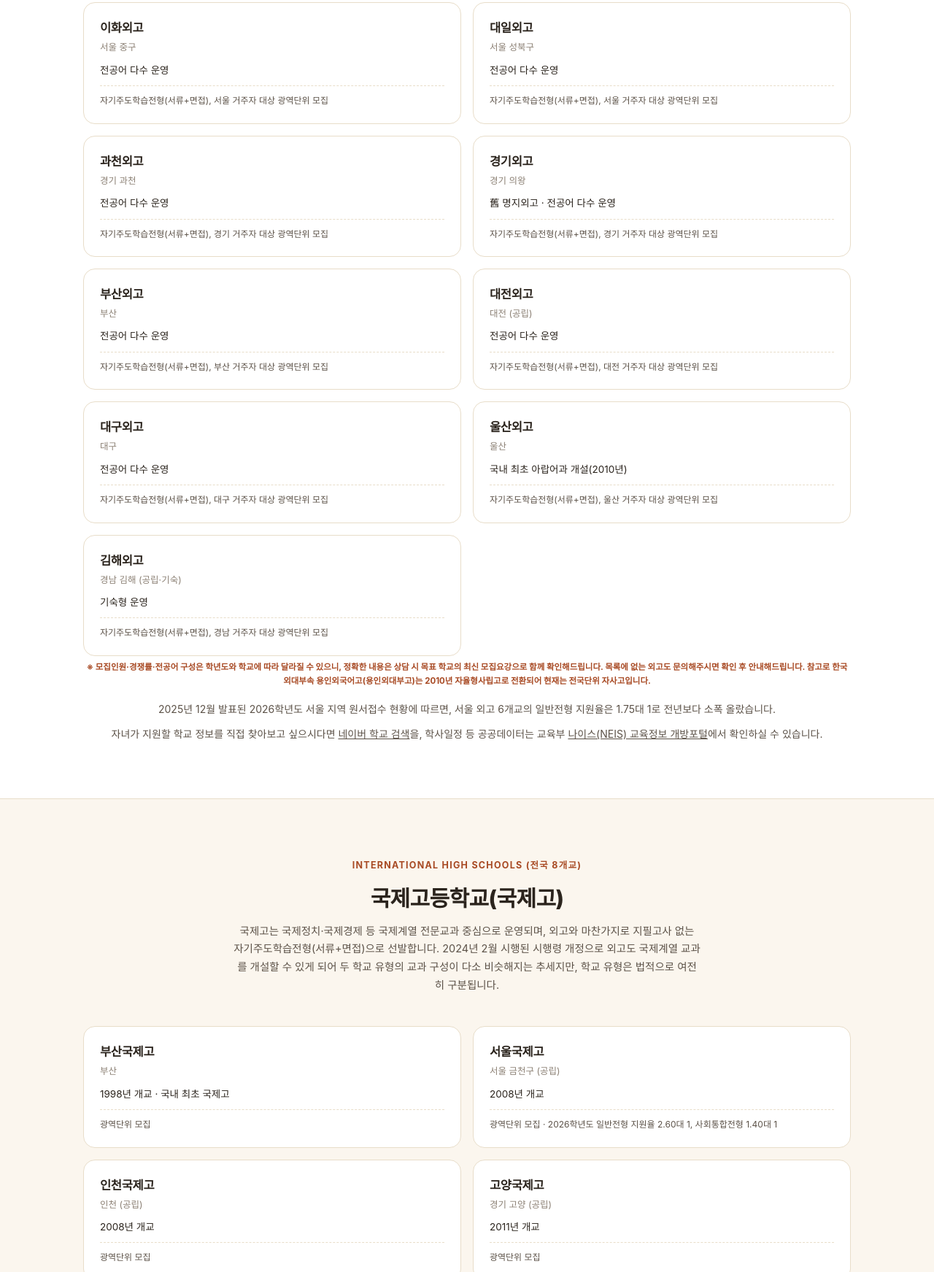
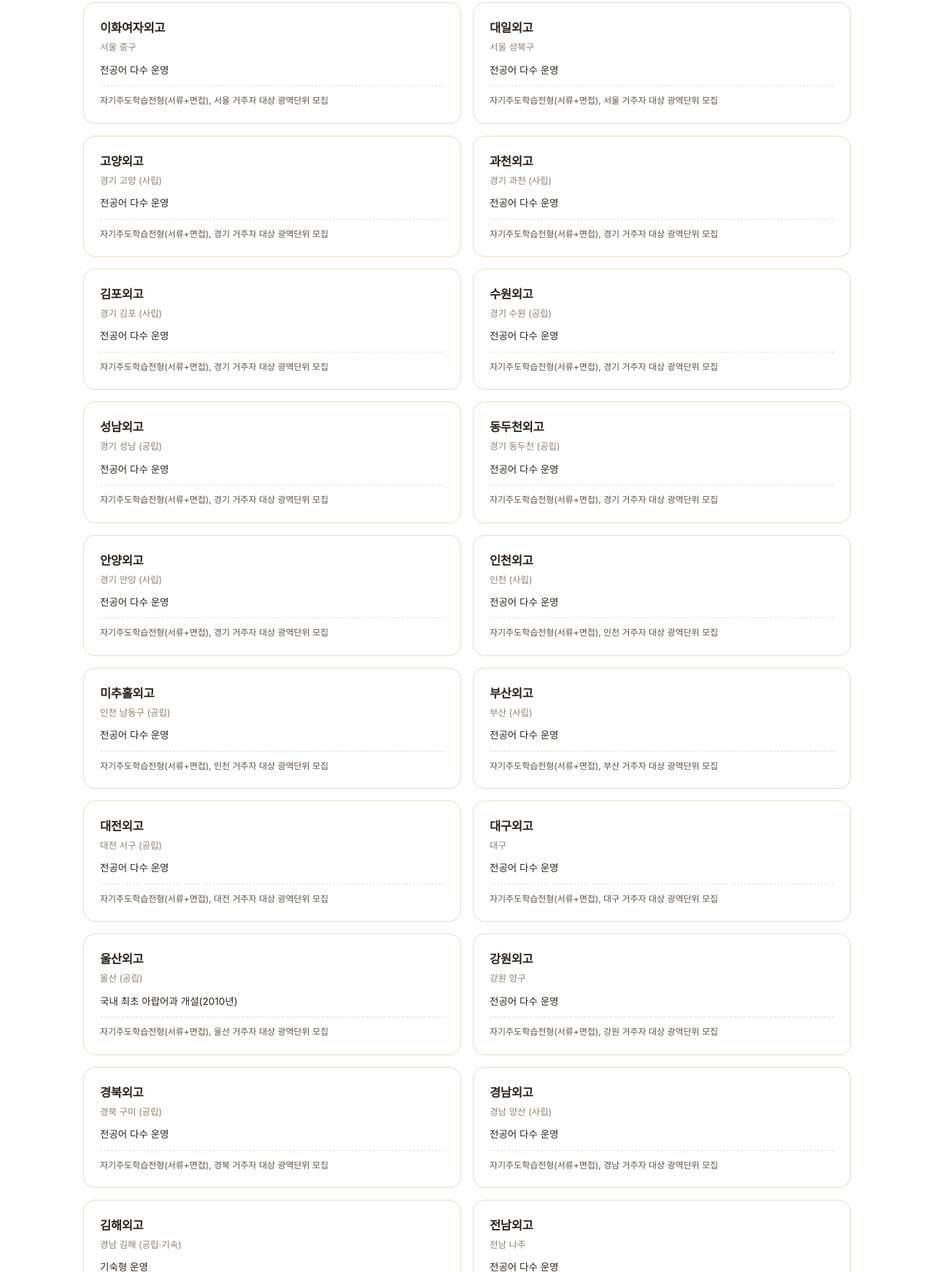
Before and after one commit to hasa080525-ctrl/high-score, a plain HTML site: page schools.html in a window 1280 px wide. Shown: the part 1057-2800 px from the top of the page at 73% size. Drawn offline with Linux system fonts and the light colour scheme; a web font is replaced by a local one.

Commit message:
외고 목록을 전국 28개교 전체로 확장 (WebSearch로 학교별 현황 전수 검증)
경기외고(2026학년도 자사고 전환)는 목록에서 제외하고, 고양·김포·수원·성남·
동두천·안양·인천·미추홀·강원·경북·경남·전남·전북·제주·충남·충북외고 등
기존에 없던 15개교를 새로 추가. 이화외고는 정식 명칭(이화여자외고)으로 수정.

Co-Authored-By: Claude Sonnet 5 <noreply@anthropic.com>

```diff
--- a/schools.html
+++ b/schools.html
@@ -7,14 +7,14 @@
 <link rel="icon" type="image/svg+xml" href="/favicon.svg">
 <link rel="apple-touch-icon" href="/favicon.svg">
 <title>전국 외고·국제고·국제중 안내 | 하이스코어</title>
-<meta name="description" content="대원외고·명덕외고·한영외고 등 각 시·도 외국어고등학교, 서울국제고·부산국제고·청심국제고 등 전국 8개 국제고등학교, 대원국제중·영훈국제중·청심국제중의 전형 특징을 정리했습니다. 학교별 전형 특성에 맞춘 상담이 가능합니다.">
+<meta name="description" content="대원외고·명덕외고·한영외고를 비롯해 전국 28개 외국어고등학교, 서울국제고·부산국제고·청심국제고 등 전국 8개 국제고등학교, 대원국제중·영훈국제중·청심국제중의 전형 특징을 정리했습니다. 학교별 전형 특성에 맞춘 상담이 가능합니다.">
 <meta name="robots" content="index, follow, max-snippet:-1, max-image-preview:large">
-<meta name="keywords" content="대원외고 과외, 명덕외고 과외, 한영외고 과외, 서울외고 과외, 이화외고 과외, 대일외고 과외, 과천외고 과외, 경기외고 과외, 부산외고 과외, 대전외고 과외, 대구외고 과외, 김해외고 과외, 울산외고 과외, 외고 목록, 외고 전형, 국제고 목록, 국제고 전형, 서울국제고 과외, 부산국제고 과외, 인천국제고 과외, 고양국제고 과외, 동탄국제고 과외, 세종국제고 과외, 대구국제고 과외, 청심국제고 과외, 국제중 목록, 대원국제중 과외, 영훈국제중 과외, 청심국제중 과외, 자기주도학습전형, 학교별 과외, 외고 전공어">
+<meta name="keywords" content="대원외고 과외, 명덕외고 과외, 한영외고 과외, 서울외고 과외, 이화여자외고 과외, 대일외고 과외, 고양외고 과외, 과천외고 과외, 김포외고 과외, 수원외고 과외, 성남외고 과외, 동두천외고 과외, 안양외고 과외, 인천외고 과외, 미추홀외고 과외, 부산외고 과외, 대전외고 과외, 대구외고 과외, 울산외고 과외, 강원외고 과외, 경북외고 과외, 경남외고 과외, 김해외고 과외, 전남외고 과외, 전북외고 과외, 제주외고 과외, 충남외고 과외, 충북외고 과외, 전국 외고 목록, 외고 전형, 국제고 목록, 국제고 전형, 서울국제고 과외, 부산국제고 과외, 인천국제고 과외, 고양국제고 과외, 동탄국제고 과외, 세종국제고 과외, 대구국제고 과외, 청심국제고 과외, 국제중 목록, 대원국제중 과외, 영훈국제중 과외, 청심국제중 과외, 자기주도학습전형, 학교별 과외, 외고 전공어">
 <link rel="canonical" href="https://high-score.co.kr/schools.html">
 <meta property="og:type" content="website">
 <meta property="og:site_name" content="하이스코어">
 <meta property="og:title" content="전국 외고·국제고·국제중 안내 | 하이스코어">
-<meta property="og:description" content="전국 외고 약 30개교, 국제고 8개교, 국제중을 정리했습니다. 학교별 전형 특성에 맞춘 상담이 가능합니다.">
+<meta property="og:description" content="전국 외고 28개교, 국제고 8개교, 국제중을 정리했습니다. 학교별 전형 특성에 맞춘 상담이 가능합니다.">
 <meta property="og:url" content="https://high-score.co.kr/schools.html">
 <meta property="og:image" content="https://high-score.co.kr/assets/hero-bg.png">
 <script type="application/ld+json">
@@ -95,7 +95,7 @@
 <section class="section-alt">
   <div class="wrap">
     <div class="section-head">
-      <div class="eyebrow-line">FOREIGN LANGUAGE HIGH SCHOOLS (전국 약 30개교)</div>
+      <div class="eyebrow-line">FOREIGN LANGUAGE HIGH SCHOOLS (전국 28개교)</div>
       <h2>외국어고등학교(외고)</h2>
       <p>외고는 자기주도학습전형(1단계 서류 → 2단계 면접, 지필고사 없음)으로 선발하며, 대부분 광역단위로 해당 시·도에 거주하는 학생만 지원할 수 있습니다(거주지에 외고가 없는 경우 예외적으로 타 시·도에 지원한 사례도 있습니다). 전공어는 영어·중국어·일본어·독일어·프랑스어·스페인어 등 학교마다 다르며, 울산외고는 국내 최초로 아랍어과를 운영하고 있습니다.</p>
     </div>
@@ -121,7 +121,7 @@
         <div class="school-schedule">자기주도학습전형(서류+면접), 서울 거주자 대상 광역단위 모집</div>
       </div>
       <div class="school-card">
-        <h3>이화외고</h3><div class="school-region">서울 중구</div>
+        <h3>이화여자외고</h3><div class="school-region">서울 중구</div>
         <div class="school-stat">전공어 다수 운영</div>
         <div class="school-schedule">자기주도학습전형(서류+면접), 서울 거주자 대상 광역단위 모집</div>
       </div>
@@ -131,22 +131,57 @@
         <div class="school-schedule">자기주도학습전형(서류+면접), 서울 거주자 대상 광역단위 모집</div>
       </div>
       <div class="school-card">
-        <h3>과천외고</h3><div class="school-region">경기 과천</div>
+        <h3>고양외고</h3><div class="school-region">경기 고양 (사립)</div>
         <div class="school-stat">전공어 다수 운영</div>
         <div class="school-schedule">자기주도학습전형(서류+면접), 경기 거주자 대상 광역단위 모집</div>
       </div>
       <div class="school-card">
-        <h3>경기외고</h3><div class="school-region">경기 의왕</div>
-        <div class="school-stat">舊 명지외고 · 전공어 다수 운영</div>
+        <h3>과천외고</h3><div class="school-region">경기 과천 (사립)</div>
+        <div class="school-stat">전공어 다수 운영</div>
         <div class="school-schedule">자기주도학습전형(서류+면접), 경기 거주자 대상 광역단위 모집</div>
       </div>
       <div class="school-card">
-        <h3>부산외고</h3><div class="school-region">부산</div>
+        <h3>김포외고</h3><div class="school-region">경기 김포 (사립)</div>
+        <div class="school-stat">전공어 다수 운영</div>
+        <div class="school-schedule">자기주도학습전형(서류+면접), 경기 거주자 대상 광역단위 모집</div>
+      </div>
+      <div class="school-card">
+        <h3>수원외고</h3><div class="school-region">경기 수원 (공립)</div>
+        <div class="school-stat">전공어 다수 운영</div>
+        <div class="school-schedule">자기주도학습전형(서류+면접), 경기 거주자 대상 광역단위 모집</div>
+      </div>
+      <div class="school-card">
+        <h3>성남외고</h3><div class="school-region">경기 성남 (공립)</div>
+        <div class="school-stat">전공어 다수 운영</div>
+        <div class="school-schedule">자기주도학습전형(서류+면접), 경기 거주자 대상 광역단위 모집</div>
+      </div>
+      <div class="school-card">
+        <h3>동두천외고</h3><div class="school-region">경기 동두천 (공립)</div>
+        <div class="school-stat">전공어 다수 운영</div>
+        <div class="school-schedule">자기주도학습전형(서류+면접), 경기 거주자 대상 광역단위 모집</div>
+      </div>
+      <div class="school-card">
+        <h3>안양외고</h3><div class="school-region">경기 안양 (사립)</div>
+        <div class="school-stat">전공어 다수 운영</div>
+        <div class="school-schedule">자기주도학습전형(서류+면접), 경기 거주자 대상 광역단위 모집</div>
+      </div>
+      <div class="school-card">
+        <h3>인천외고</h3><div class="school-region">인천 (사립)</div>
+        <div class="school-stat">전공어 다수 운영</div>
+        <div class="school-schedule">자기주도학습전형(서류+면접), 인천 거주자 대상 광역단위 모집</div>
+      </div>
+      <div class="school-card">
+        <h3>미추홀외고</h3><div class="school-region">인천 남동구 (공립)</div>
+        <div class="school-stat">전공어 다수 운영</div>
+        <div class="school-schedule">자기주도학습전형(서류+면접), 인천 거주자 대상 광역단위 모집</div>
+      </div>
+      <div class="school-card">
+        <h3>부산외고</h3><div class="school-region">부산 (사립)</div>
         <div class="school-stat">전공어 다수 운영</div>
         <div class="school-schedule">자기주도학습전형(서류+면접), 부산 거주자 대상 광역단위 모집</div>
       </div>
       <div class="school-card">
-        <h3>대전외고</h3><div class="school-region">대전 (공립)</div>
+        <h3>대전외고</h3><div class="school-region">대전 서구 (공립)</div>
         <div class="school-stat">전공어 다수 운영</div>
         <div class="school-schedule">자기주도학습전형(서류+면접), 대전 거주자 대상 광역단위 모집</div>
       </div>
@@ -156,17 +191,57 @@
         <div class="school-schedule">자기주도학습전형(서류+면접), 대구 거주자 대상 광역단위 모집</div>
       </div>
       <div class="school-card">
-        <h3>울산외고</h3><div class="school-region">울산</div>
+        <h3>울산외고</h3><div class="school-region">울산 (공립)</div>
         <div class="school-stat">국내 최초 아랍어과 개설(2010년)</div>
         <div class="school-schedule">자기주도학습전형(서류+면접), 울산 거주자 대상 광역단위 모집</div>
+      </div>
+      <div class="school-card">
+        <h3>강원외고</h3><div class="school-region">강원 양구</div>
+        <div class="school-stat">전공어 다수 운영</div>
+        <div class="school-schedule">자기주도학습전형(서류+면접), 강원 거주자 대상 광역단위 모집</div>
+      </div>
+      <div class="school-card">
+        <h3>경북외고</h3><div class="school-region">경북 구미 (공립)</div>
+        <div class="school-stat">전공어 다수 운영</div>
+        <div class="school-schedule">자기주도학습전형(서류+면접), 경북 거주자 대상 광역단위 모집</div>
+      </div>
+      <div class="school-card">
+        <h3>경남외고</h3><div class="school-region">경남 양산 (사립)</div>
+        <div class="school-stat">전공어 다수 운영</div>
+        <div class="school-schedule">자기주도학습전형(서류+면접), 경남 거주자 대상 광역단위 모집</div>
       </div>
       <div class="school-card">
         <h3>김해외고</h3><div class="school-region">경남 김해 (공립·기숙)</div>
         <div class="school-stat">기숙형 운영</div>
         <div class="school-schedule">자기주도학습전형(서류+면접), 경남 거주자 대상 광역단위 모집</div>
       </div>
+      <div class="school-card">
+        <h3>전남외고</h3><div class="school-region">전남 나주</div>
+        <div class="school-stat">전공어 다수 운영</div>
+        <div class="school-schedule">자기주도학습전형(서류+면접), 전남 거주자 대상 광역단위 모집</div>
+      </div>
+      <div class="school-card">
+        <h3>전북외고</h3><div class="school-region">전북 군산</div>
+        <div class="school-stat">전공어 다수 운영</div>
+        <div class="school-schedule">자기주도학습전형(서류+면접), 전북 거주자 대상 광역단위 모집</div>
+      </div>
+      <div class="school-card">
+        <h3>제주외고</h3><div class="school-region">제주 애월읍</div>
+        <div class="school-stat">전공어 다수 운영</div>
+        <div class="school-schedule">자기주도학습전형(서류+면접), 제주 거주자 대상 광역단위 모집</div>
+      </div>
+      <div class="school-card">
+        <h3>충남외고</h3><div class="school-region">충남 아산</div>
+        <div class="school-stat">전공어 다수 운영</div>
+        <div class="school-schedule">자기주도학습전형(서류+면접), 충남 거주자 대상 광역단위 모집</div>
+      </div>
+      <div class="school-card">
+        <h3>충북외고</h3><div class="school-region">충북 청주 흥덕구</div>
+        <div class="school-stat">전공어 다수 운영</div>
+        <div class="school-schedule">자기주도학습전형(서류+면접), 충북 거주자 대상 광역단위 모집</div>
+      </div>
     </div>
-    <p class="school-note" style="text-align:center;">※ 모집인원·경쟁률·전공어 구성은 학년도와 학교에 따라 달라질 수 있으니, 정확한 내용은 상담 시 목표 학교의 최신 모집요강으로 함께 확인해드립니다. 목록에 없는 외고도 문의해주시면 확인 후 안내해드립니다. 참고로 한국외대부속 용인외국어고(용인외대부고)는 2010년 자율형사립고로 전환되어 현재는 전국단위 자사고입니다.</p>
+    <p class="school-note" style="text-align:center;">※ 모집인원·경쟁률·전공어 구성은 학년도와 학교에 따라 달라질 수 있으니, 정확한 내용은 상담 시 목표 학교의 최신 모집요강으로 함께 확인해드립니다. 광주광역시에는 현재 외고가 없습니다. 참고로 한국외대부속 용인외국어고(용인외대부고)는 2010년 자율형사립고로 전환되어 현재는 전국단위 자사고이며, 부일외고(부산)·경기외고(의왕)도 최근 자사고 전환이 추진·완료되어 외고 목록에서 제외했습니다. 목록에 없는 외고도 문의해주시면 확인 후 안내해드립니다.</p>
     <p style="text-align:center; margin-top:16px; font-size:14px; color:var(--slate,#555);">2025년 12월 발표된 2026학년도 서울 지역 원서접수 현황에 따르면, 서울 외고 6개교의 일반전형 지원율은 1.75대 1로 전년보다 소폭 올랐습니다.</p>
     <p style="text-align:center; margin-top:10px; font-size:14px; color:var(--slate,#555);">자녀가 지원할 학교 정보를 직접 찾아보고 싶으시다면 <a href="https://edu.naver.com/school-search?level=high" target="_blank" rel="noopener" style="text-decoration:underline;">네이버 학교 검색</a>을, 학사일정 등 공공데이터는 교육부 <a href="https://open.neis.go.kr/portal/mainPage.do" target="_blank" rel="noopener" style="text-decoration:underline;">나이스(NEIS) 교육정보 개방포털</a>에서 확인하실 수 있습니다.</p>
   </div>
```
